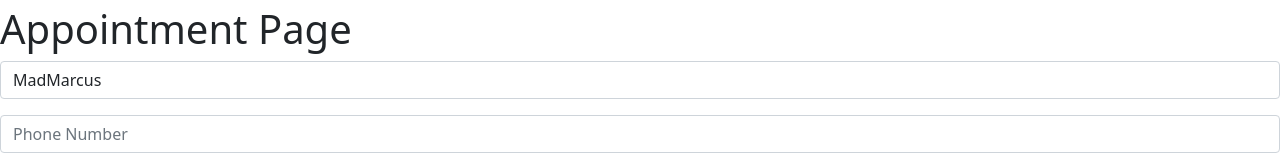
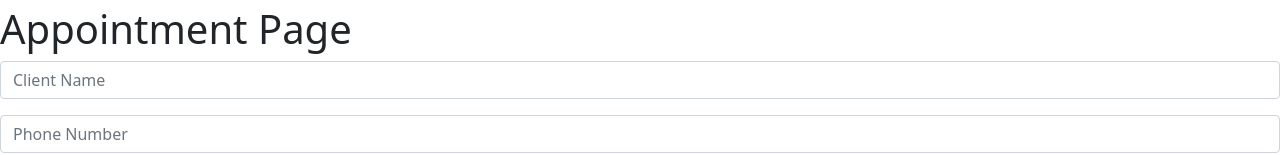
Before and after one commit to MarcusSchnake/Client-RB-A-Point-Meant, a React (Create React App) app: page / in a window 1280 px wide. Shown: the part 349-504 px from the top of the page. Built offline with nearby package versions, Linux system fonts and the light colour scheme.

Commit message:
fixing heroku

```diff
--- a/src/components/appointmentForm.tsx
+++ b/src/components/appointmentForm.tsx
@@ -30,7 +30,7 @@ class AppointmentForm extends React.Component<IAppointmentPage, State> {
 
 
   render() {
-    console.log(this.props.client_name);
+    // console.log(this.props.client_name);
     return (
       <div>
         <h1>Appointment Page</h1>
--- a/src/pages/LoginPage.tsx
+++ b/src/pages/LoginPage.tsx
@@ -1,6 +1,6 @@
 import React from 'react';
 import LoginForm from '../components/LoginForm';
-import { Form, FormGroup, Input, Button } from 'reactstrap';
+
 
 type State = {
     email: string,
--- a/src/pages/appointmentPage.tsx
+++ b/src/pages/appointmentPage.tsx
@@ -1,5 +1,5 @@
 import React from 'react';
-import { Form, FormGroup, Input, Button } from 'reactstrap'
+import { Form, FormGroup, Input } from 'reactstrap'
 import AppointmentForm from '../components/AppointmentForm';
 
 type State = {
@@ -85,7 +85,7 @@ class UpdateAppointment extends React.Component<IUpdateAppointmentProps, State>
     };
 
     DeleteAppointments = () => {
-        fetch('http://localhost:3000/appointments', {
+        fetch('http://localhost:3001/appointments', {
             method: 'DELETE',
             body: JSON.stringify({
                 appointments: {
@@ -111,7 +111,7 @@ class UpdateAppointment extends React.Component<IUpdateAppointmentProps, State>
         return (
             <div>
                 <h1>Appointment Page</h1>
-                <AppointmentForm client_name="MadMarcus" phone_number="" startDateTime="" note="" />
+                <AppointmentForm client_name="" phone_number="" startDateTime="" note="" />
                 <Form>
                     <FormGroup>
                         <Input
```
Also changed, not shown: src/components/navbarForm.tsx (+0 -18 lines).
